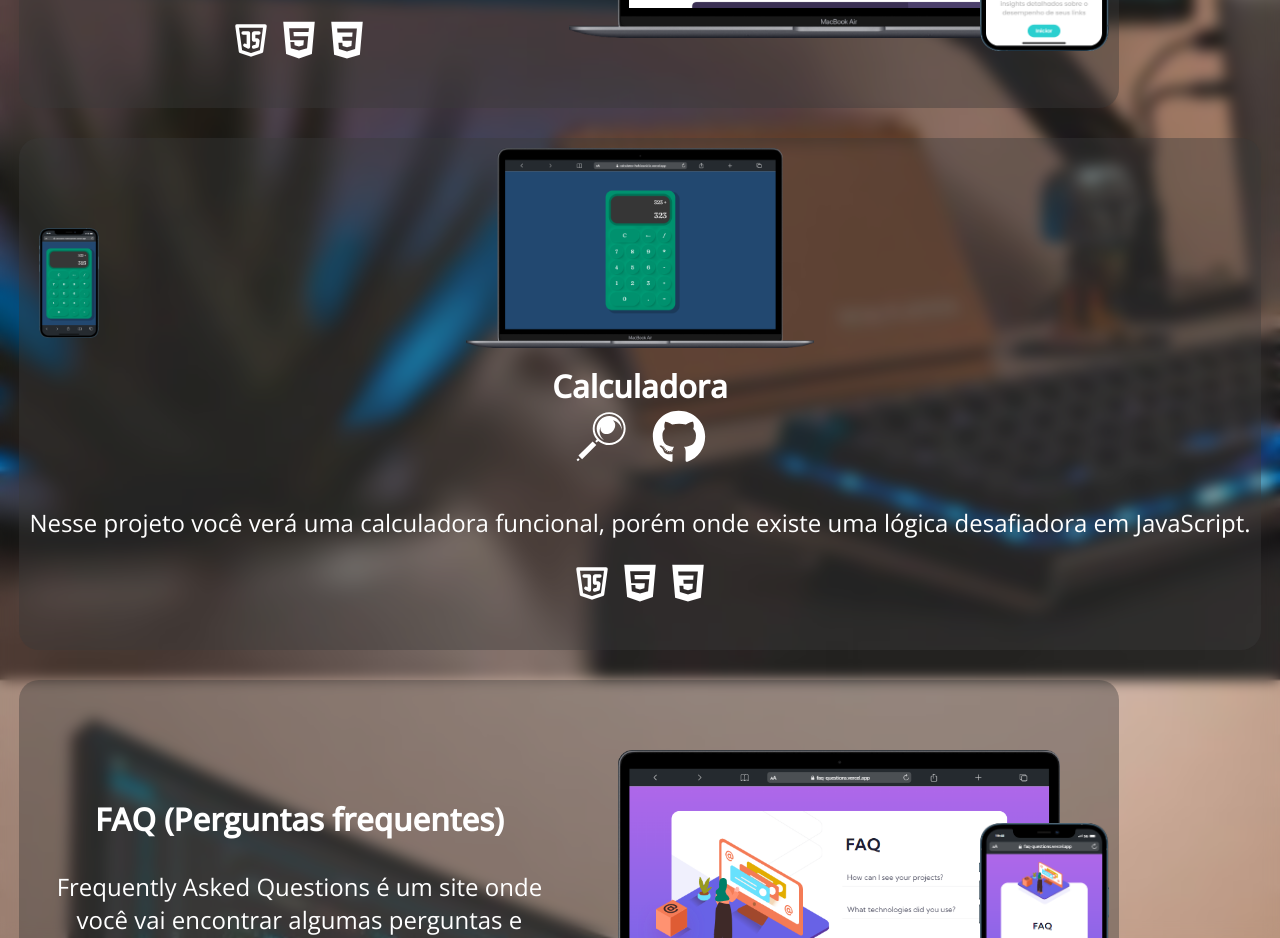
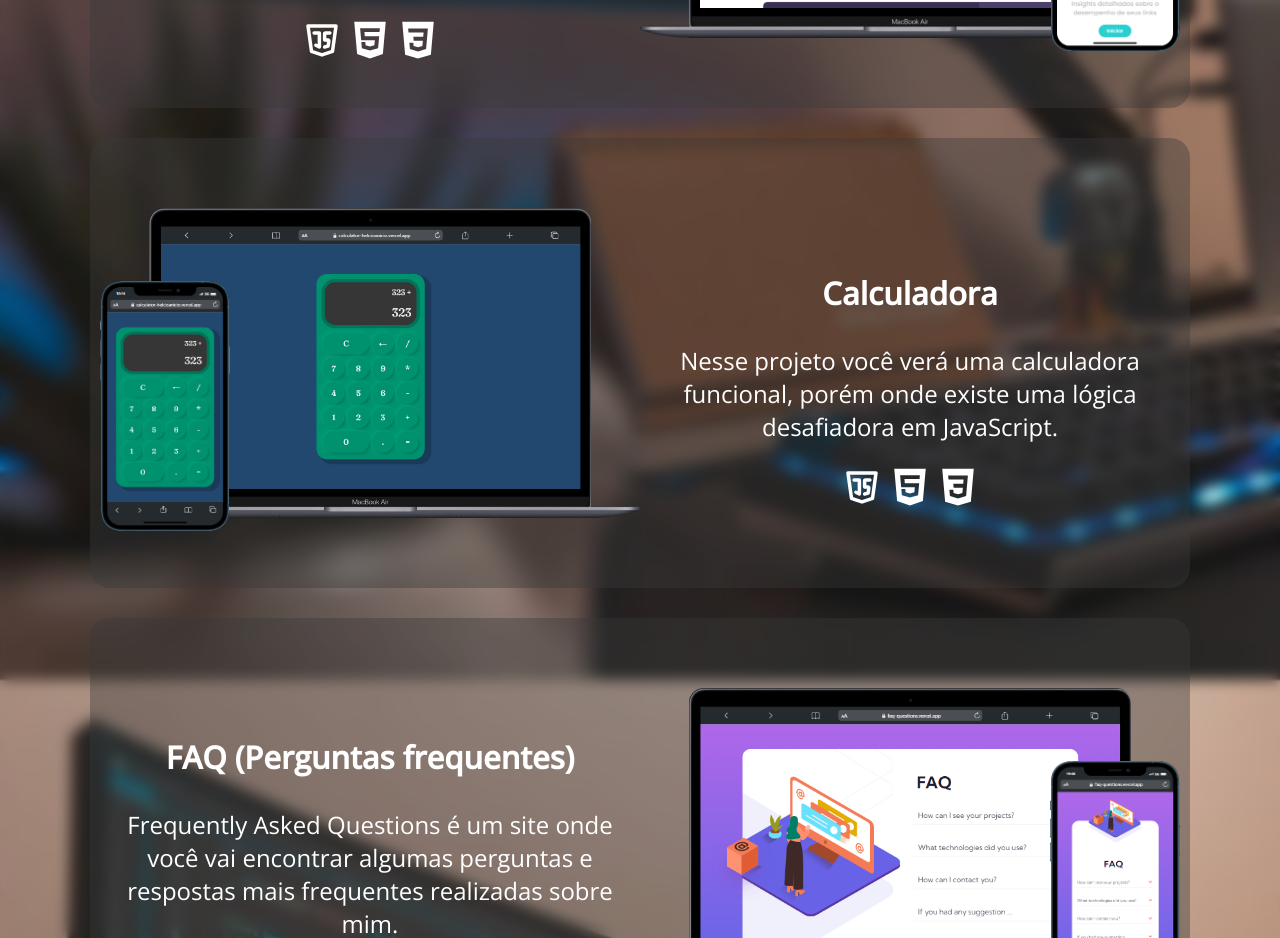
Before and after one commit to HelcioAnicio/Portfolio, a React (Create React App) app: page / in a window 1280 px wide. Shown: the part 2520-3458 px from the top of the page. Built offline with nearby package versions, Linux system fonts and the light colour scheme; no server answers.

Commit message:
Fixed the SCSS, put class calculator in the code

```diff
--- a/src/Components/Portfolio/Portfolio.modules.scss
+++ b/src/Components/Portfolio/Portfolio.modules.scss
@@ -199,7 +199,7 @@
 @media screen and (min-width:360px) and (min-height:650px) {
     .SectionContainer {
         .DivContent {
-            .Form, .Url, .FAQ, .Rating, .QRCode, .Cars, .SocialTree, .Soon {
+            .Form, .Url, .Calculator, .FAQ, .Rating, .QRCode, .Cars, .SocialTree, .Soon {
                 .DivImage {
                     height: 240px;
 
@@ -216,7 +216,7 @@
 @media screen and (min-width:760px) and (min-height:900px) {
     .SectionContainer {
         .DivContent {
-            .Form, .Url, .FAQ, .Rating, .QRCode, .Cars, .SocialTree, .Soon {
+            .Form, .Url, .Calculator, .FAQ, .Rating, .QRCode, .Cars, .SocialTree, .Soon {
                 min-height: 450px;
                 display: flex;
                 align-items: center;
@@ -276,7 +276,7 @@
 @media screen and (min-width:1200px) and (min-height:590px) {
     .SectionContainer {
         .DivContent {
-            .Form, .Url, .FAQ, .Rating, .QRCode, .Cars, .SocialTree, .Soon {
+            .Form, .Url, .Calculator, .FAQ, .Rating, .QRCode, .Cars, .SocialTree, .Soon {
                 min-height: 450px;
                 max-width: 1100px;
                 display: flex;
```
